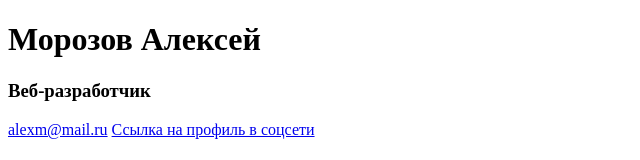
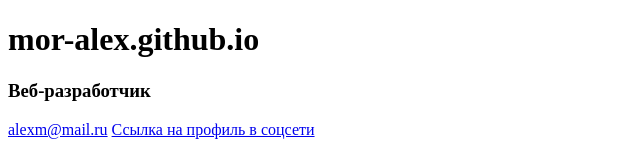
Before and after one commit to mor-alex/mor-alex.github.io, a plain HTML site: page index.html in a window 1280 px wide. Shown: the top 160 px of the page, without its empty margins (0-640 px from the left). Drawn offline with Linux system fonts and the light colour scheme.

Commit message:
update caption of index.html

```diff
--- a/index.html
+++ b/index.html
@@ -6,7 +6,7 @@
   <body>
     <div id="header">
       <h1 class="h1">
-        Морозов Алексей
+        mor-alex.github.io
       </h1>
       <h3>
         Веб-разработчик
```
